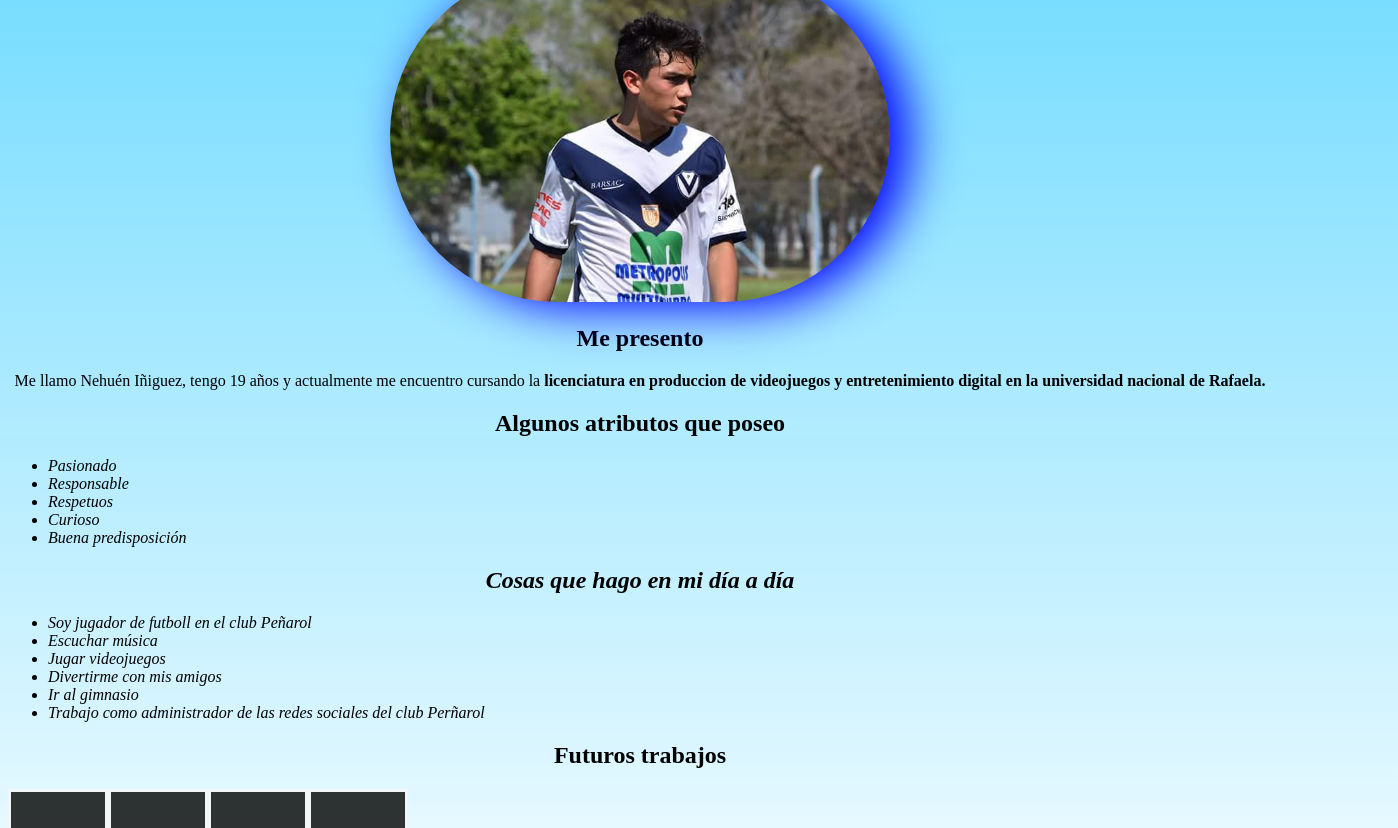
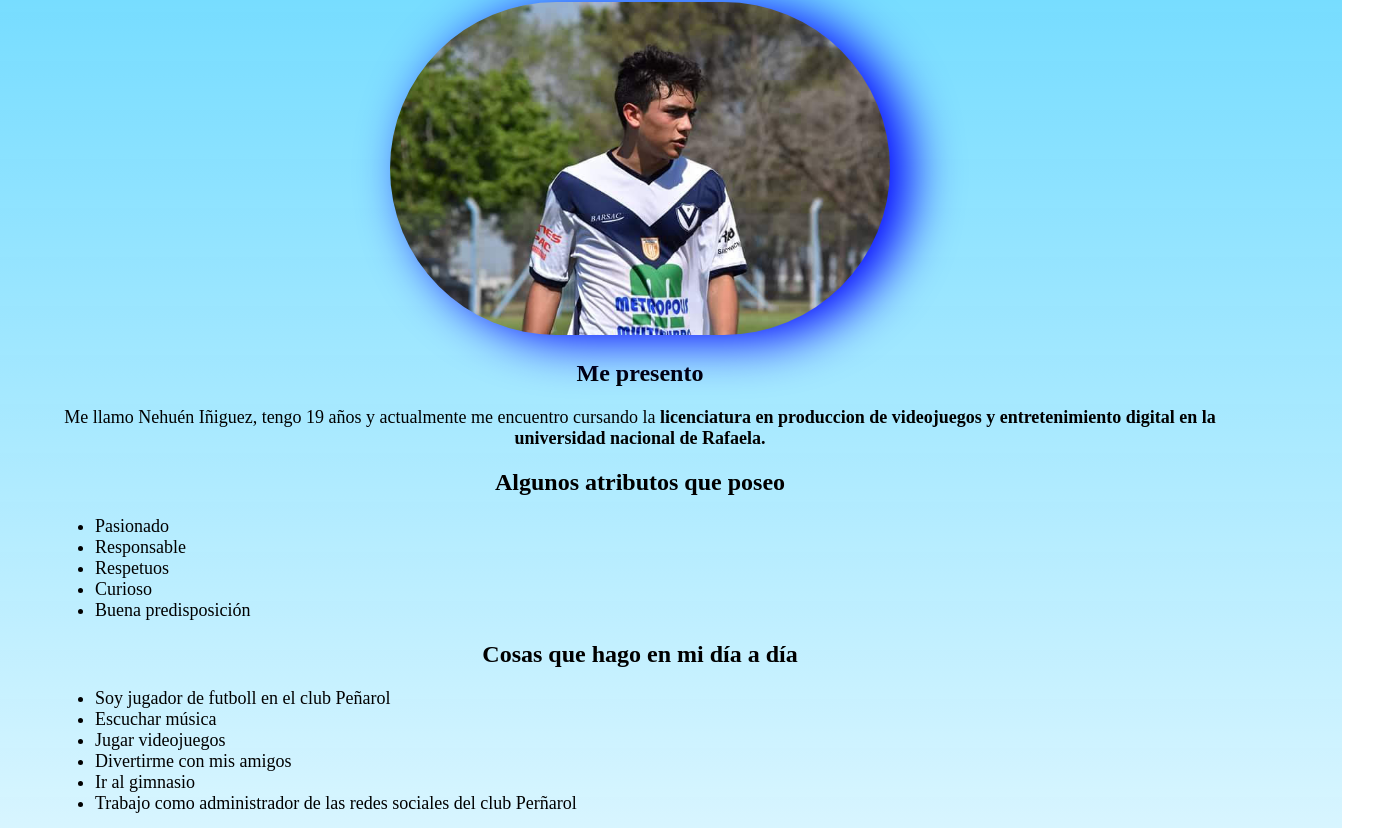
Before and after one commit to NehuenIniguez/cv-2024, a plain HTML site: page index.html in a window 1280 px wide. Shown: the part 111-939 px from the top of the page, 1398 px wide, since content can reach past the window. Drawn offline with Linux system fonts and the light colour scheme.

Commit message:
Margenes

```diff
--- a/index.css
+++ b/index.css
@@ -9,12 +9,14 @@ h1 { animation: pulse 2s infinite; }
 }
 body {
     background: linear-gradient(rgba(89, 213, 255, 0.897), white);
+    margin: 55px;
 }
 h2 {
     text-align: center;
 }
 p {
  text-align: center;
+ font-size: 18px;
 }
 #Imagen1 {
     width: 500px;
@@ -38,8 +40,11 @@ p {
     border: solid whitesmoke;
 }
 .imagenes img:hover {
-    cursor: crosshair;
+    cursor: pointer;
     width: 200px;
     opacity: 1;
     filter: contrast(120%);
 }
+div {
+    font-size: 18px
+}
--- a/index.html
+++ b/index.html
@@ -17,7 +17,7 @@
             <p> Me llamo Nehuén Iñiguez, tengo 19 años y actualmente me encuentro cursando la <b>licenciatura
             en produccion de videojuegos y entretenimiento digital en la universidad nacional de Rafaela.</b></p>
     <h2><b>Algunos atributos que poseo</b></h2>
-        <div style="font-style: italic;">
+        <div>
             <ul>
                 <li>Pasionado</li>
                 <li>Responsable</li>
@@ -25,7 +25,9 @@
                 <li>Curioso</li>
                 <li>Buena predisposición</li>
             </ul>
+        </div>
     <h2><b>Cosas que hago en mi día a día</b></h2>
+        <div>
             <ul>
                 <li>Soy jugador de futboll en el club Peñarol</li>
                 <li>Escuchar música</li>
```
